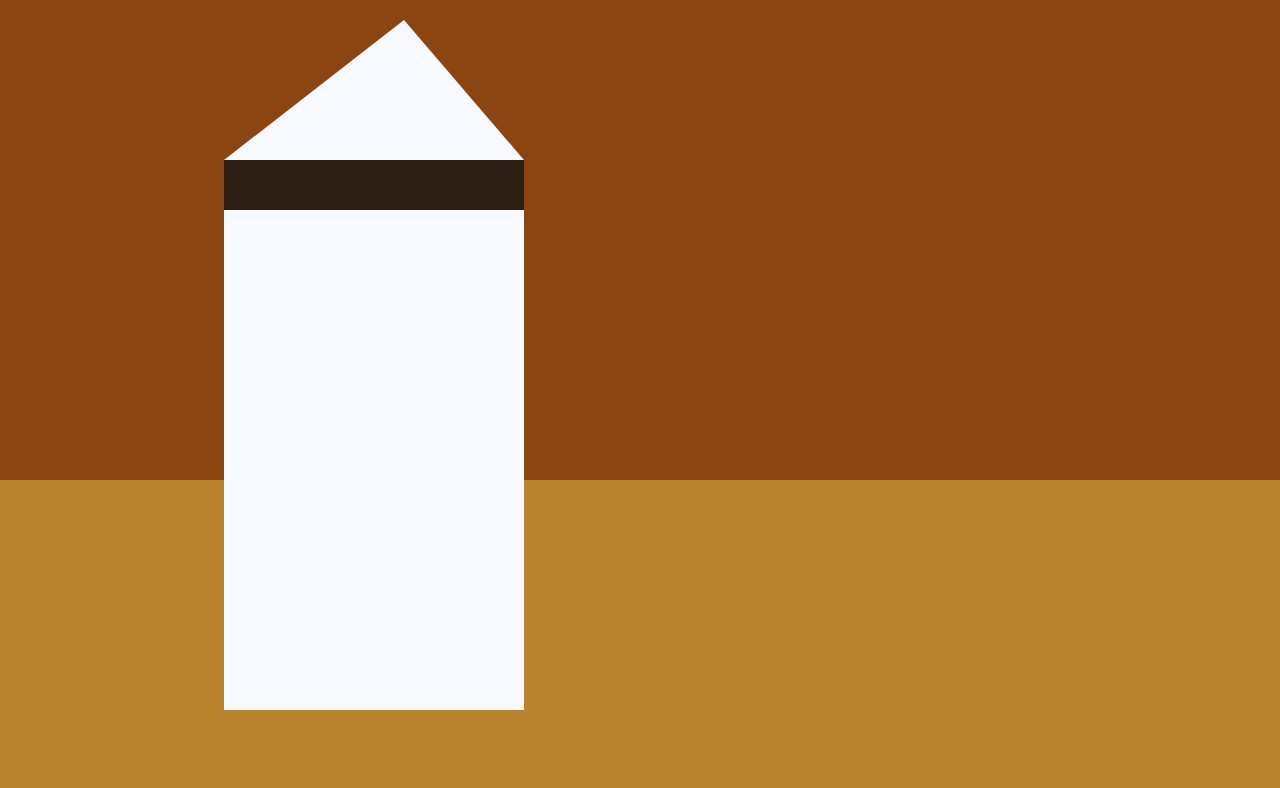
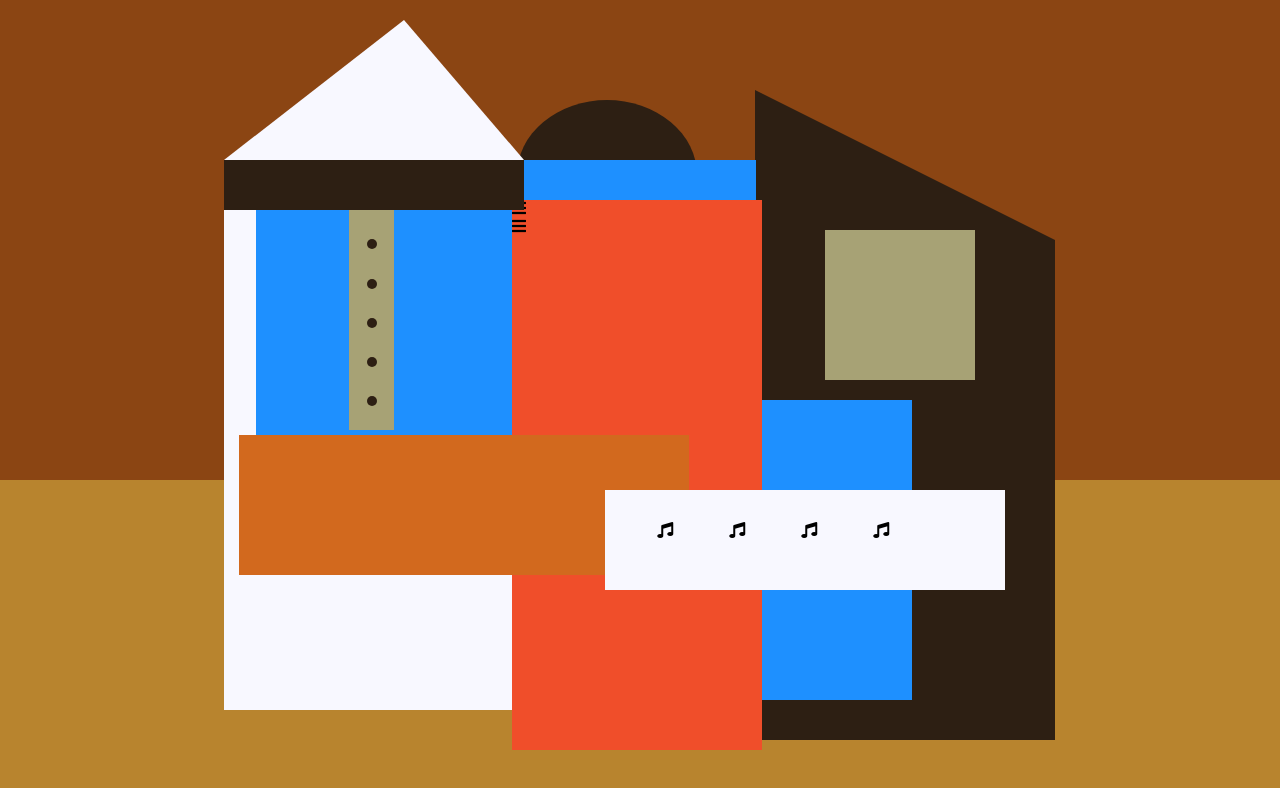
Before and after one commit to sajeedwhosane/fcc_picasso_painting, a plain HTML site: page index.html in a window 1280 px wide. Drawn offline with Linux system fonts and the light colour scheme.

Commit message:
most of the display completed

```diff
--- a/index.html
+++ b/index.html
@@ -12,8 +12,6 @@
 
     </div>
     <div class="characters">
-
-    </div>
         <div id="offwhite-character">
             <div id="white-hat"></div>
             <div id="black-mask">
@@ -29,5 +27,68 @@
             </div>
             <div id="tan-table"></div>
         </div>
+        <div id="black-character">
+            <div id="black-hat"></div>
+            <div id="gray-mask">
+                <div class="eyes left"></div>
+                <div class="eyes right"></div>
+            </div>
+            <div id="white-paper">
+            <i class="fas fa-music"></i>
+            <i class="fas fa-music"></i>
+            <i class="fas fa-music"></i>
+            <i class="fas fa-music"></i>
+            </div>
+        </div>
+        <div class="blue" id="blue-left"></div>
+        <div class="blue" id="blue-right"></div>
+        <div id="orange-character">
+            <div id="black-round-hat">
+
+            </div>
+            <div id="eyes-div">
+                <div class="eyes left"></div>
+                <div class="eyes right"></div>
+            </div>
+            <div id="triangles">
+                <div class="triangle"></div>
+                <div class="triangle"></div>
+                <div class="triangle"></div>
+                <div class="triangle"></div>
+                <div class="triangle"></div>
+                <div class="triangle"></div>
+                <div class="triangle"></div>
+                <div class="triangle"></div>
+                <div class="triangle"></div>
+                <div class="triangle"></div>
+                <div class="triangle"></div>
+                <div class="triangle"></div>
+                <div class="triangle"></div>
+                <div class="triangle"></div>
+                <div class="triangle"></div>
+                <div class="triangle"></div>
+                <div class="triangle"></div>
+                <div class="triangle"></div>
+                <div class="triangle"></div>
+                <div class="triangle"></div>
+                <div class="triangle"></div>
+                <div class="triangle"></div>
+                <div class="triangle"></div>
+                <div class="triangle"></div>
+                <div class="triangle"></div>
+                <div class="triangle"></div>
+                <div class="triangle"></div>
+                <div class="triangle"></div>
+                <div class="triangle"></div>
+                <div class="triangle"></div>
+            </div>
+            <div id="guitar">
+                <div class="guitar" id="guitar-left"><i class="fas fa-bars"></i></div>
+                <div class="guitar" id="guitar-right"><i class="fas fa-bars"></i></div>
+                <div id="guitar-neck"></div>
+            </div>
+        </div>
+    </div>
+
 </body>
 </html>
--- a/styles.css
+++ b/styles.css
@@ -42,3 +42,110 @@ body{
     z-index:1;
 
 }
+#gray-instrument{
+    width:15%;
+    height:40%;
+    background-color: rgb(167,162,117);
+    position:absolute;
+    top:50px;
+    left:125px;
+    z-index:1;
+}
+.black-dot{
+    width:10px;
+    height:10px;
+    background-color: rgb(45,31,19);
+    border-radius: 50%;
+    display:block;
+    margin:auto;
+    margin-top:65%;
+}
+#tan-table{
+    width:450px;
+    height:140px;
+    background-color: #d2691e;
+    position:absolute;
+    top:275px;
+    left:15px;
+    z-index:1;
+}
+
+#black-character{
+    width:300px;
+    height:500px;
+    background-color: rgb(45,31,19);
+    position: absolute;
+    top:30%;
+    left:59%;
+}
+#black-hat{
+    width: 0;
+    height: 0;
+    border-style: solid;
+    border-width: 150px 0 0 300px;
+    border-top-color: transparent;
+    border-right-color: transparent;
+    border-bottom-color: transparent;
+    border-left-color: rgb(45, 31, 19);
+    position:absolute;
+    top:-150px;
+    left:0;
+}
+#gray-mask{
+    width:150px;
+    height:150px;
+    background-color: rgb(167, 162, 117);
+    position: absolute;
+    top:-10px;
+    left:70px;
+}
+#white-paper{
+    width:400px;
+    height:100px;
+    background-color: ghostwhite;
+    position: absolute;
+    top:250px;
+    left:-150px;
+    z-index:1;
+}
+.fa-music{
+    display:inline-block;
+    margin-top:8%;
+    margin-left: 13%;
+}
+.blue{
+    background-color: #1E90FF;
+}
+#blue-left{
+    width: 500px;
+    height:300px;
+    position: absolute;
+    top: 20%;
+    left:20%;
+}
+#blue-right{
+    width: 400px;
+    height: 300px;
+    position:absolute;
+    top:50%;
+    left:40%;
+}
+#orange-character{
+    width: 250px;
+    height: 550px;
+    background-color: rgb(240, 78, 42);
+    position: absolute;
+    top:25%;
+    left:40%;
+}
+#black-round-hat{
+    width:180px;
+    height:150px;
+    background-color: rgb(45, 31, 19);
+    border-radius: 50%;
+    position: absolute;
+    top:-100px;
+    left:5px;
+    z-index:-1;
+
+}
```
Lines whose indentation alone changed are shown as unchanged.
